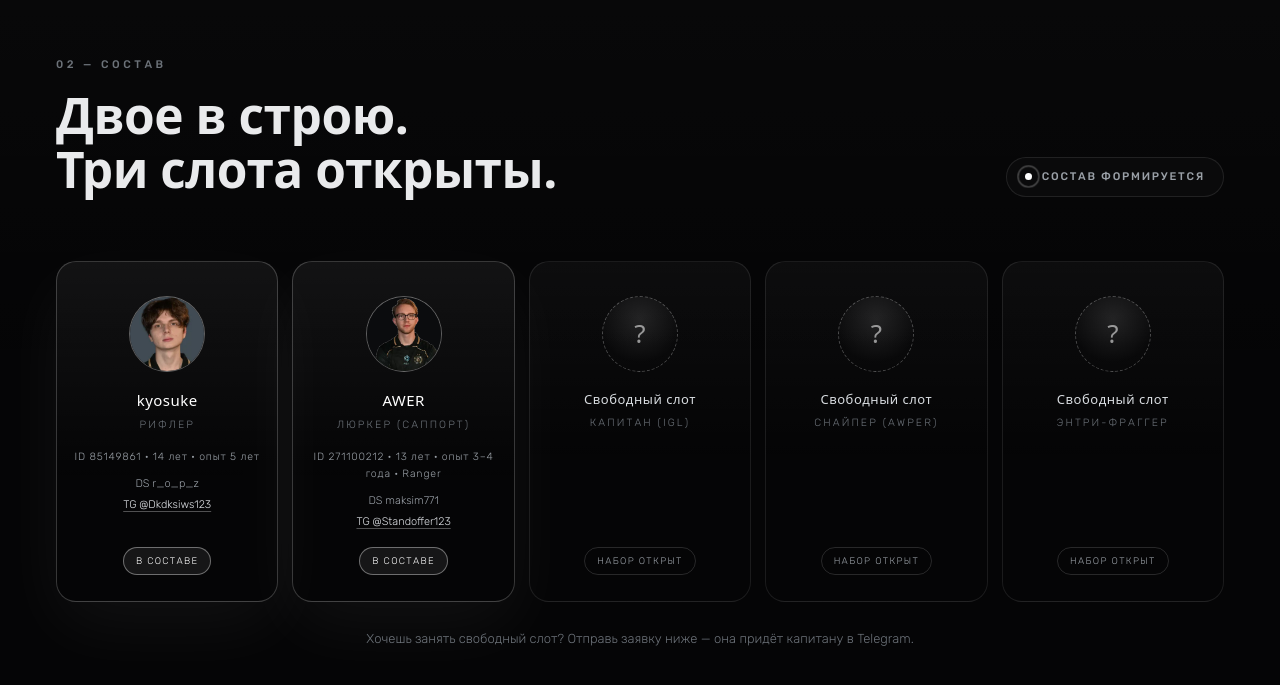
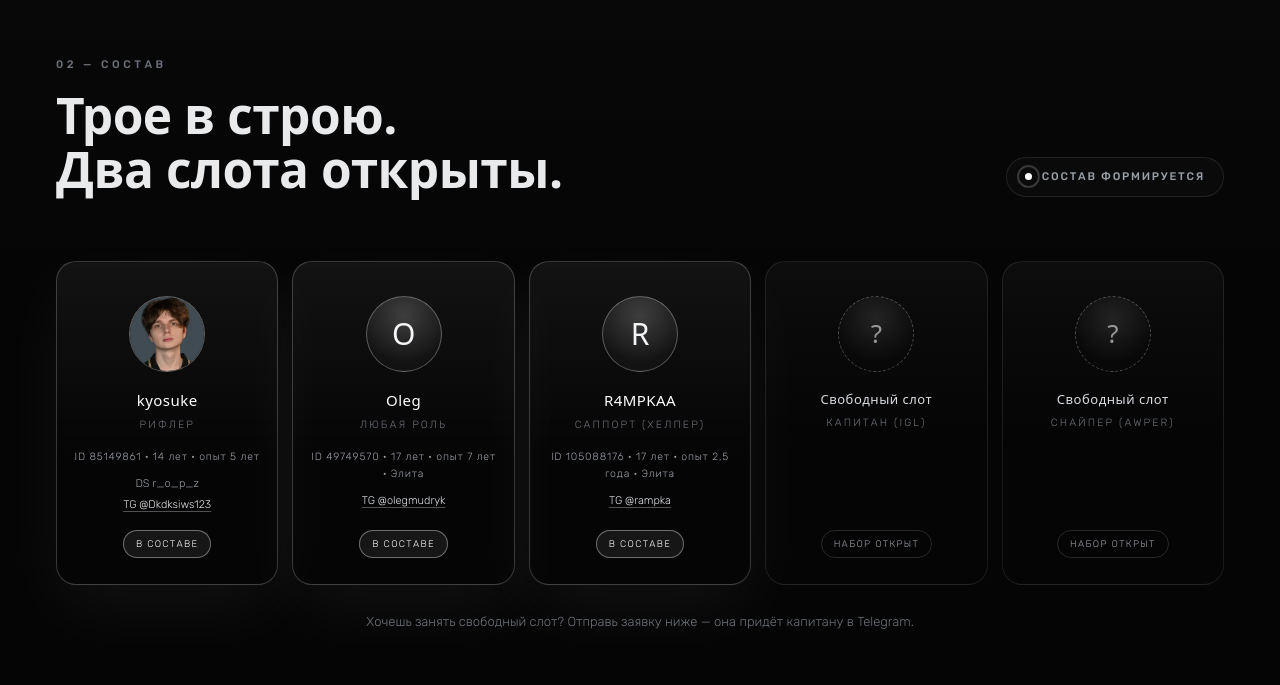
Before and after one commit to 123makskakaoo-coder/morzex, a plain HTML site: page index.html in a window 1280 px wide. Shown: the part 1736-2421 px from the top of the page. Drawn offline with Linux system fonts and the light colour scheme; animation ran at ten frames a second; a web font is replaced by a local one.

Commit message:
Replace AWER with Oleg and R4MPKAA in roster

```diff
--- a/index.html
+++ b/index.html
@@ -4,7 +4,7 @@
   <meta charset="UTF-8">
   <meta name="viewport" content="width=device-width, initial-scale=1">
   <title>MORZEX — команда по Standoff 2</title>
-  <meta name="description" content="MORZEX — киберспортивная команда по Standoff 2. Состав формируется: двое игроков в строю, набор открыт на оставшиеся роли.">
+  <meta name="description" content="MORZEX — киберспортивная команда по Standoff 2. Состав формируется: трое игроков в строю, набор открыт на оставшиеся роли.">
   <meta name="theme-color" content="#050506">
   <link rel="canonical" href="https://123makskakaoo-coder.github.io/morzex/">
   <link rel="icon" type="image/jpeg" href="assets/logo.jpg">
@@ -13,7 +13,7 @@
   <meta property="og:type" content="website">
   <meta property="og:url" content="https://123makskakaoo-coder.github.io/morzex/">
   <meta property="og:title" content="MORZEX — команда по Standoff 2">
-  <meta property="og:description" content="Состав формируется: двое в строю, три слота открыты.">
+  <meta property="og:description" content="Состав формируется: трое в строю, два слота открыты.">
   <meta property="og:image" content="https://123makskakaoo-coder.github.io/morzex/assets/logo.jpg">
   <meta name="twitter:card" content="summary_large_image">
 
@@ -107,12 +107,12 @@
               в которую хочется попасть. Тренировки, разбор игр и дисциплина — база,
               с которой всё начинается.
             </p>
-            <p class="about__quote">«В составе уже kyosuke и AWER. Остальные места ждут своих.»</p>
+            <p class="about__quote">«В составе уже kyosuke, Oleg и R4MPKAA. Остальные места ждут своих.»</p>
           </div>
 
           <div class="about__stats reveal">
             <div class="stat">
-              <span class="stat__value">2/5</span>
+              <span class="stat__value">3/5</span>
               <span class="stat__label">состав сформирован</span>
             </div>
             <div class="stat">
@@ -137,7 +137,7 @@
         <div class="section__head section__head--row reveal">
           <div>
             <p class="kicker">02 — Состав</p>
-            <h2>Двое в строю.<br>Три слота открыты.</h2>
+            <h2>Трое в строю.<br>Два слота открыты.</h2>
           </div>
           <p class="roster__note"><span class="pulse"></span>Состав формируется</p>
         </div>
@@ -156,13 +156,23 @@
           </article>
 
           <article class="player player--filled reveal">
-            <img class="player__avatar player__avatar--photo" src="assets/players/awer.jpg" alt="AWER" width="76" height="76">
-            <h3 class="player__name">AWER</h3>
-            <p class="player__role">Люркер (саппорт)</p>
-            <p class="player__meta">ID 271100212 · 13 лет · опыт 3–4 года · Ranger</p>
+            <div class="player__avatar" aria-hidden="true">O</div>
+            <h3 class="player__name">Oleg</h3>
+            <p class="player__role">Любая роль</p>
+            <p class="player__meta">ID 49749570 · 17 лет · опыт 7 лет · Элита</p>
             <p class="player__links">
-              <span>DS maksim771</span>
-              <a href="https://t.me/Standoffer123" target="_blank" rel="noopener">TG @Standoffer123</a>
+              <a href="https://t.me/olegmudryk" target="_blank" rel="noopener">TG @olegmudryk</a>
+            </p>
+            <span class="player__tag player__tag--active">В составе</span>
+          </article>
+
+          <article class="player player--filled reveal">
+            <div class="player__avatar" aria-hidden="true">R</div>
+            <h3 class="player__name">R4MPKAA</h3>
+            <p class="player__role">Саппорт (хелпер)</p>
+            <p class="player__meta">ID 105088176 · 17 лет · опыт 2,5 года · Элита</p>
+            <p class="player__links">
+              <a href="https://t.me/rampka" target="_blank" rel="noopener">TG @rampka</a>
             </p>
             <span class="player__tag player__tag--active">В составе</span>
           </article>
@@ -178,13 +188,6 @@
             <div class="player__avatar" aria-hidden="true">?</div>
             <h3 class="player__name">Свободный слот</h3>
             <p class="player__role">Снайпер (AWPer)</p>
-            <span class="player__tag">Набор открыт</span>
-          </article>
-
-          <article class="player reveal">
-            <div class="player__avatar" aria-hidden="true">?</div>
-            <h3 class="player__name">Свободный слот</h3>
-            <p class="player__role">Энтри-фраггер</p>
             <span class="player__tag">Набор открыт</span>
           </article>
         </div>
```
Also changed, not shown: assets/players/awer.jpg (deleted).
